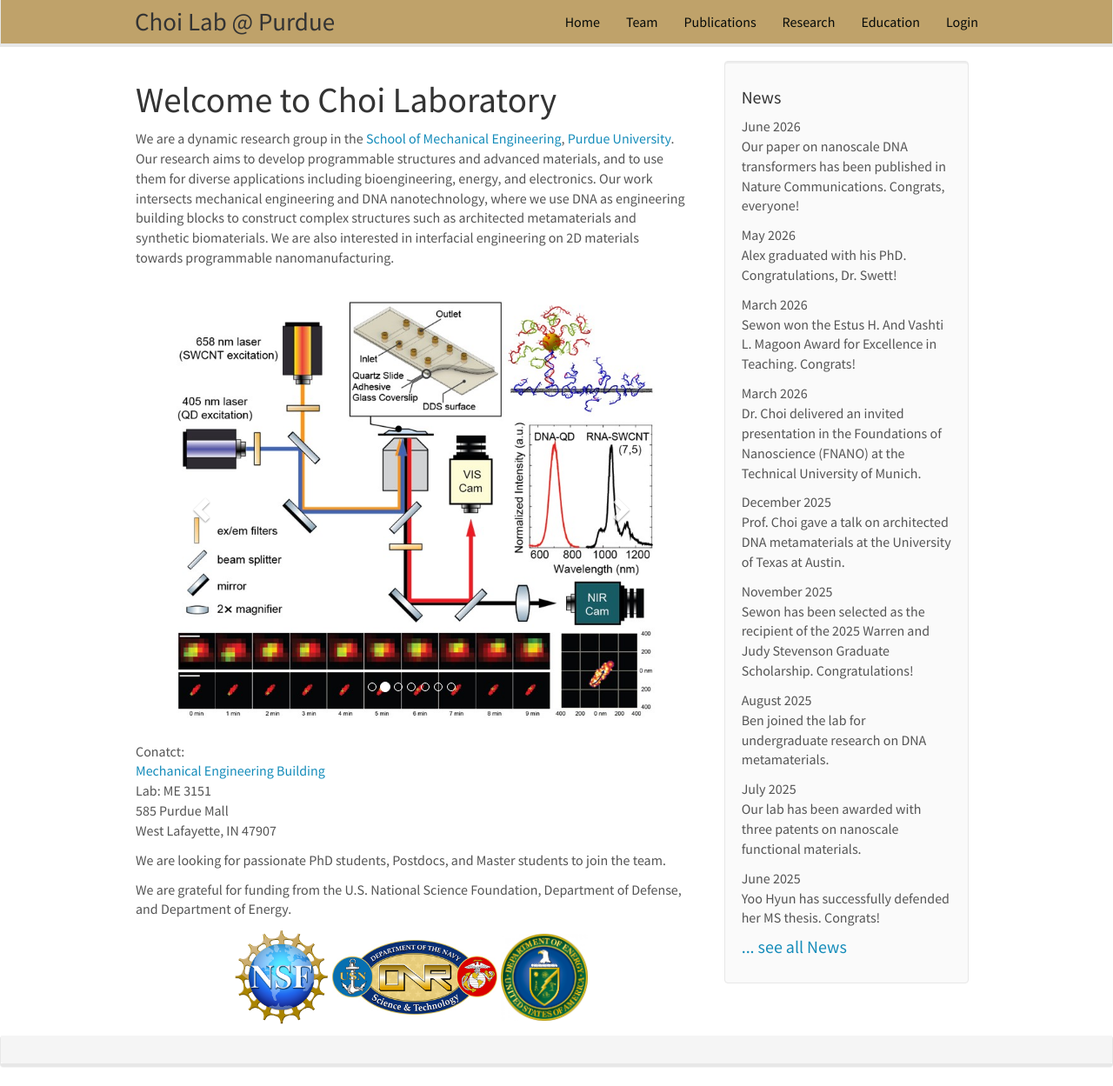
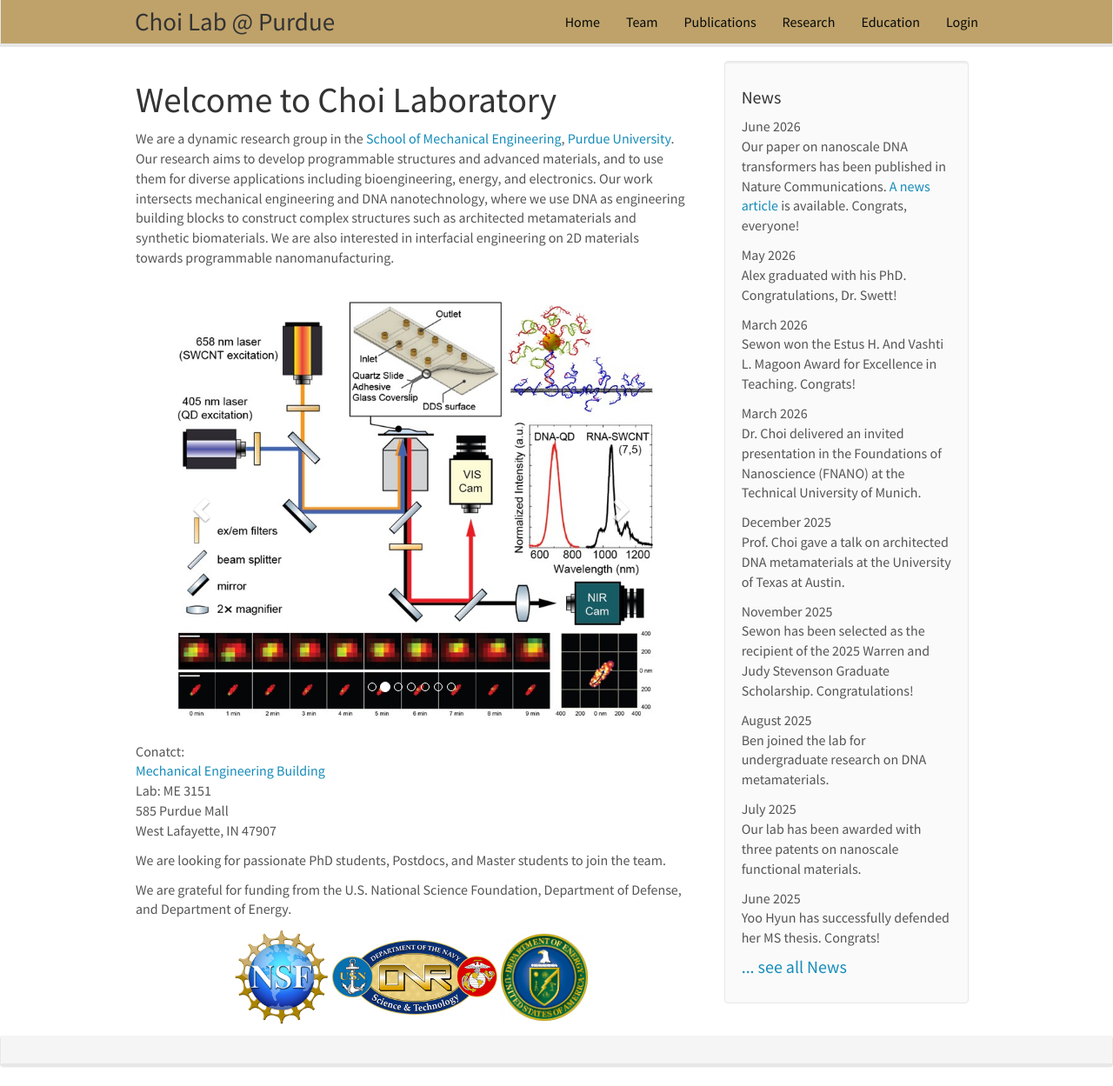
Before and after one commit to choidnalab/choidnalab.github.io, a Jekyll site: the page built from _pages/home.md, in a window 1280 px wide and 1249 px high. Shown: the whole window at 87% size. Built offline with Jekyll 4.4.1, drawn with Linux system fonts in a browser that asks for light colours; nearby versions of some CDN libraries.

Commit message:
Update news.yml

```diff
--- a/_data/news.yml
+++ b/_data/news.yml
@@ -1,6 +1,6 @@
 
 - date: June 2026
-  headline: Our paper on nanoscale DNA transformers has been published in Nature Communications. Congrats, everyone!
+  headline: Our paper on nanoscale DNA transformers has been published in Nature Communications. <a href=" https://engineering.purdue.edu/ME/News/2026/synthetic-dna-structure-demonstrates-a-jitterbug-transformation "> A news article </a> is available. Congrats, everyone!
 
 - date: May 2026
   headline: Alex graduated with his PhD. Congratulations, Dr. Swett!
```
